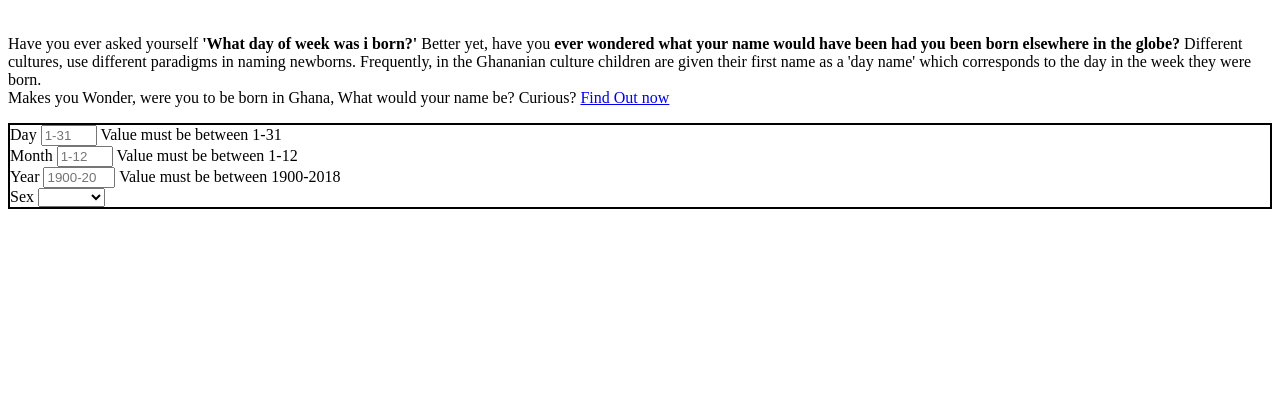
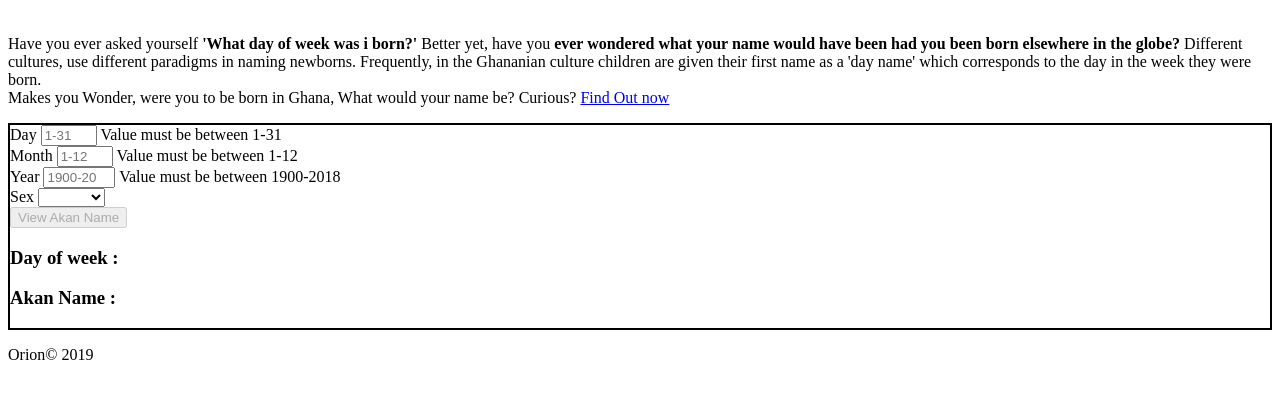
Before and after one commit to iwarui722/ghanaina-names, a plain HTML site: page index.html in a window 1280 px wide. Shown: the part 187-586 px from the top of the page. Drawn offline with Linux system fonts and the light colour scheme.

Commit message:
add buttons

```diff
--- a/index.html
+++ b/index.html
@@ -55,5 +55,22 @@
                                 </select>
                             </div>
                         </div>
+                        <input type="submit" value="View Akan Name" class="btn btn-primary" disabled>
+                    </div>
+                </form>
+            </div>
+            <div class="outcome col-md-5">
+                <div>
+                    <h3>Day of week :</h3>
+                    <p id="dayOfWeek"></p>
+                </div>
+                <div>
+                    <h3>Akan Name : </h3>
+                    <p id="akanName"></p>
+                </div>
+            </div>
+        </div>
+        <footer><p>Orion&copy; 2019</p></footer>
+    </div>
 </body>
 </html>
```
